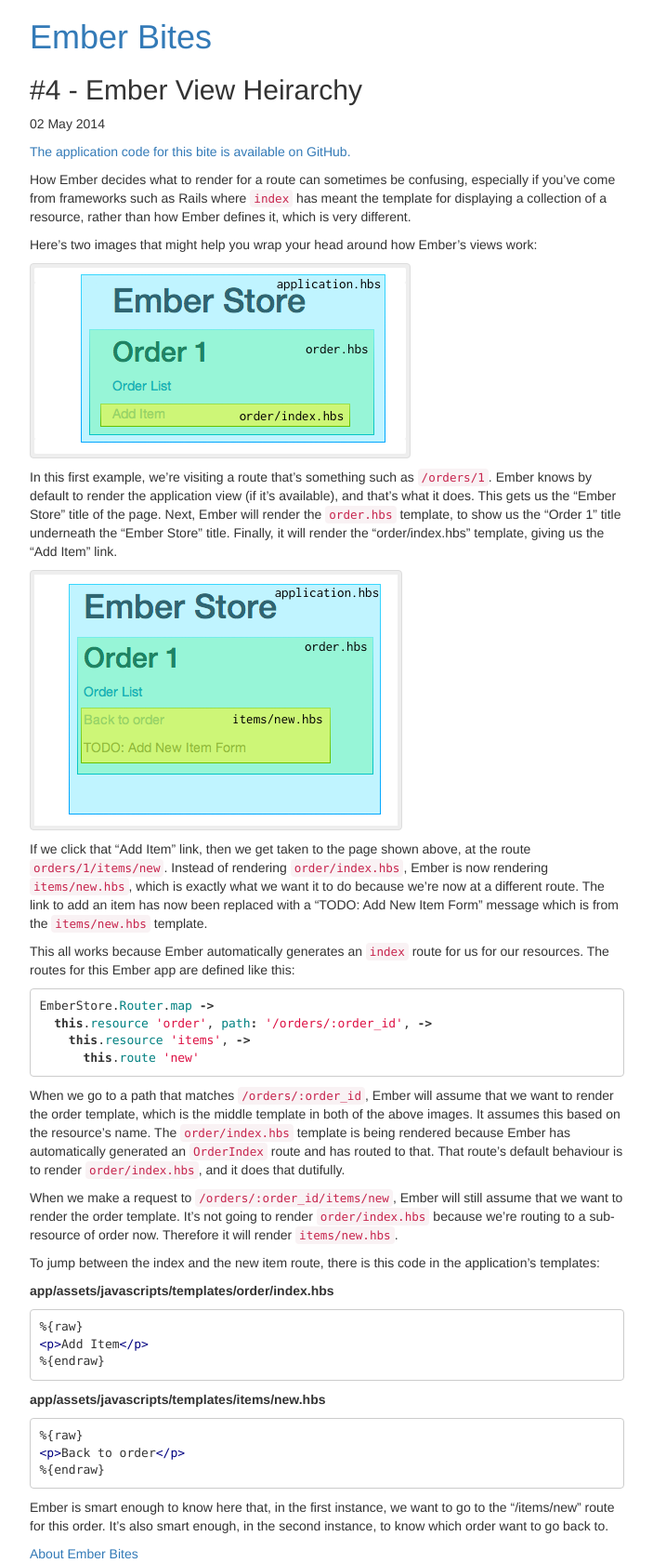
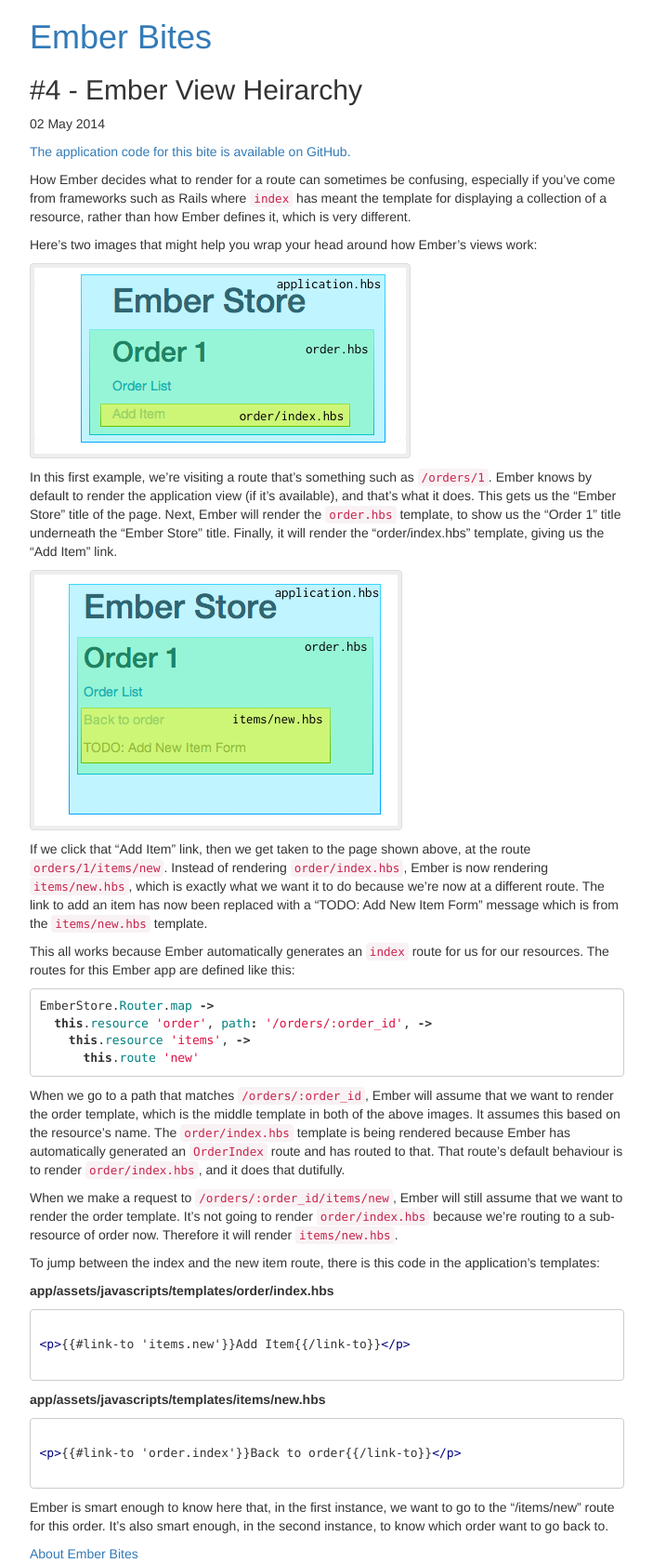
Before and after one commit to emberbites/emberbites, a Jekyll site: the page built from _posts/2014-05-14-ember-view-heirarchy.markdown, in a window 1280 px wide. Shown: the whole page at 93% size, without its empty margins (288-991 px from the left). Built offline with Jekyll 4.4.1, drawn with Linux system fonts in a browser that asks for light colours; nearby versions of some CDN libraries; Markdown is read by kramdown in place of the engine named in the settings; comment, search, counter and statistics services are not loaded.

Commit message:
Fix raw tags

````diff
--- a/_posts/2014-05-14-ember-view-heirarchy.markdown
+++ b/_posts/2014-05-14-ember-view-heirarchy.markdown
@@ -38,17 +38,17 @@
 **app/assets/javascripts/templates/order/index.hbs**
 
 ```html
-%{raw}
+{%raw%}
 <p>{{#link-to 'items.new'}}Add Item{{/link-to}}</p>
-%{endraw}
+{%endraw%}
 ```
 
 **app/assets/javascripts/templates/items/new.hbs**
 
 ```html
-%{raw}
+{%raw%}
 <p>{{#link-to 'order.index'}}Back to order{{/link-to}}</p>
-%{endraw}
+{%endraw%}
 ```
 
 Ember is smart enough to know here that, in the first instance, we want to go to the "/items/new" route for this order. It's also smart enough, in the second instance, to know which order want to go back to.
````
